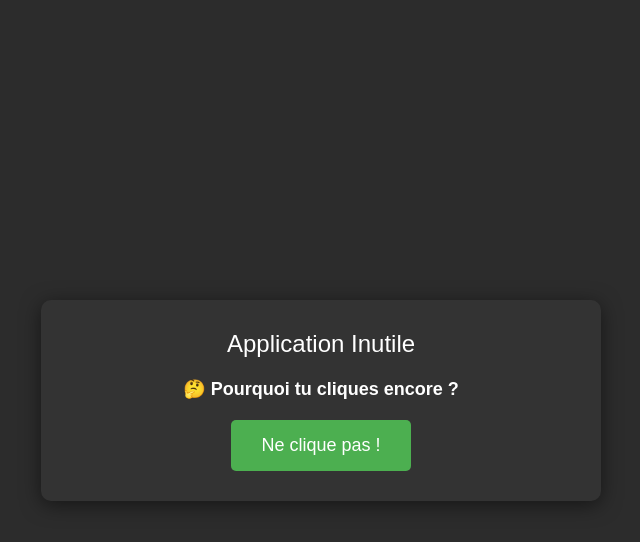
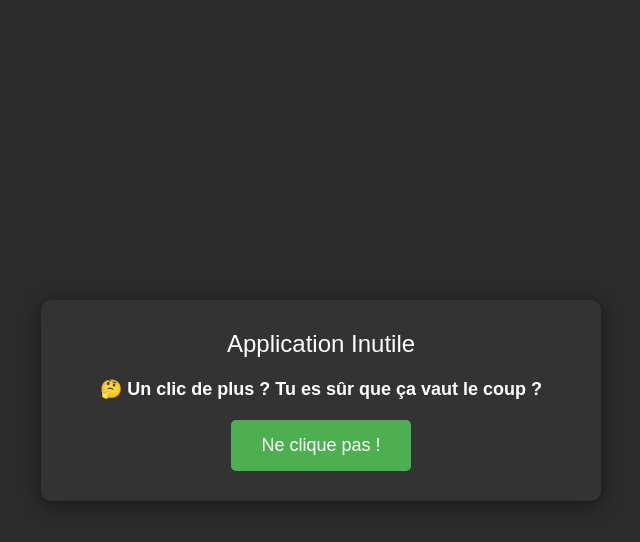
Before and after one commit to godofcode1/MVP3, a plain HTML site: page scrapyard/SCRAPYARD.html in a window 1280 px wide. Both pictures are taken after a click on the button "Ne clique pas !". Shown: the whole page, without its empty margins (319-959 px from the left). Drawn offline with Linux system fonts and the light colour scheme.

Commit message:
Update SCRAPYARD.html

```diff
--- a/scrapyard/SCRAPYARD.html
+++ b/scrapyard/SCRAPYARD.html
@@ -65,33 +65,32 @@
 <body>
     <div class="container">
         <div class="title">Application Inutile</div>
-        <div class="message" id="message">🎉 Félicitations, tu as téléchargé une application inutile. Bravo ! 🎉</div>
+        <div class="message" id="message">🎉 Félicitations, tu viens d'ouvrir une appli 100% inutile. Bravo, champion. 🎉</div>
         <button class="button" id="clickButton">Ne clique pas !</button>
     </div>
 
-    <!-- Audio for Self-Destruction -->
     <audio id="destructionSound" src="destruction-sound.mp3" preload="auto"></audio>
 
     <script>
         let clickCount = 0;
         const messages = [
-            "🎉 Félicitations, tu as ouvert le site web le plus inutile au monde. Bravo ! 🎉",
-            "🤔 Pourquoi tu cliques encore ?",
-            "🎉 Félicitations, tu as gaspillé 30 secondes de ta vie, continue comme ça ! 🎉",
-            "😩 Tu ne veux vraiment pas t'arrêter, hein ?",
-            "🙄 Tu aimes souffrir ou quoi ?",
-            "😵 Ça devient gênant...",
-            "💀 Ok, tu gagnes, mais à quel prix ?",
-            "😂 Sérieusement, tu n'as pas encore arrêté ?",
-            "😑 C'est pas un peu gênant de cliquer comme ça ?",
-            "😭 Tu as vraiment besoin de ça ?",
-            "🤡 Tu es officiellement la personne la plus patiente du monde.",
-            "😬 C’est gênant, mais bon...",
-            "💀 Tu veux que j’appelle à l’aide ?",
-            "😩 Sérieusement, pourquoi tu fais ça ?",
-            "😑 Tu veux pas plutôt aller te promener ?",
+            "🎉 Bravo, tu viens de gaspiller ta première seconde ici !",
+            "🤔 Un clic de plus ? Tu es sûr que ça vaut le coup ?",
+            "😂 Ça te fait rire de cliquer comme ça ?",
+            "😩 Tu dois vraiment être en manque de distractions...",
             "🙄 J’espère que tu es fier de toi...",
-            "😵 Il est encore temps d’arrêter..."
+            "😵 C’est le genre de moment où il faut repenser sa vie.",
+            "💀 À ce stade, tu devrais peut-être consulter un psy.",
+            "🤣 Tu t’es inscrit à une compétition de clics ou quoi ?",
+            "😑 Tu veux que je fasse apparaître un monstre pour toi ?",
+            "😭 Tu penses qu’il y a une récompense à la fin ?",
+            "🤡 Spoiler : Il n’y en a pas.",
+            "😬 J’espère que tu ne fais pas ça en public...",
+            "💀 Sérieusement, ça devient inquiétant.",
+            "😩 Tu devrais peut-être aller boire un verre d’eau.",
+            "😑 Je vais appeler ta mère si tu continues.",
+            "🙄 À ce stade, tu mérites un diplôme en bêtise appliquée.",
+            "😵 Je crois que tu es officiellement en train de perdre la tête."
         ];
 
         const messageElement = document.getElementById('message');
@@ -110,11 +109,10 @@
         }
 
         function startSelfDestruction() {
-            // Cache le bouton "Ne clique pas !" et montre un message d'erreur
             buttonElement.style.display = 'none';
-            showErrorPopUp("Erreur fatale : Tu as déclenché l'auto-destruction!");
+            showErrorPopUp("Erreur fatale : Tu as déclenché l'auto-destruction !");
 
-            destructionSound.play(); // Play sound when self-destruction starts
+            destructionSound.play();
             let countdownTime = 10;
             const countdownInterval = setInterval(function() {
                 messageElement.innerHTML = `💀 Auto-destruction dans <span class="countdown">${countdownTime}</span> secondes...`;
@@ -126,11 +124,10 @@
                 }
             }, 1000);
 
-            // Prolonger la durée du son à 15 secondes
             setTimeout(function() {
                 destructionSound.pause();
                 destructionSound.currentTime = 0;
-            }, 15000); // 15 secondes de son
+            }, 15000);
         }
 
         function showErrorPopUp(message) {
@@ -140,13 +137,13 @@
             document.body.appendChild(popUp);
             setTimeout(() => {
                 popUp.style.display = 'none';
-            }, 3000); // Ferme le pop-up après 3 secondes
+            }, 3000);
         }
 
         function showExitMessage() {
             messageElement.textContent = "Désolé... C'était juste un moyen de te faire partir. Allez, à bientôt !";
             setTimeout(function() {
-                window.location.href = "https://www.youtube.com/watch?v=dQw4w9WgXcQ"; // Rickroll !
+                window.location.href = "https://www.youtube.com/watch?v=dQw4w9WgXcQ";
             }, 2000);
         }
     </script>
```
